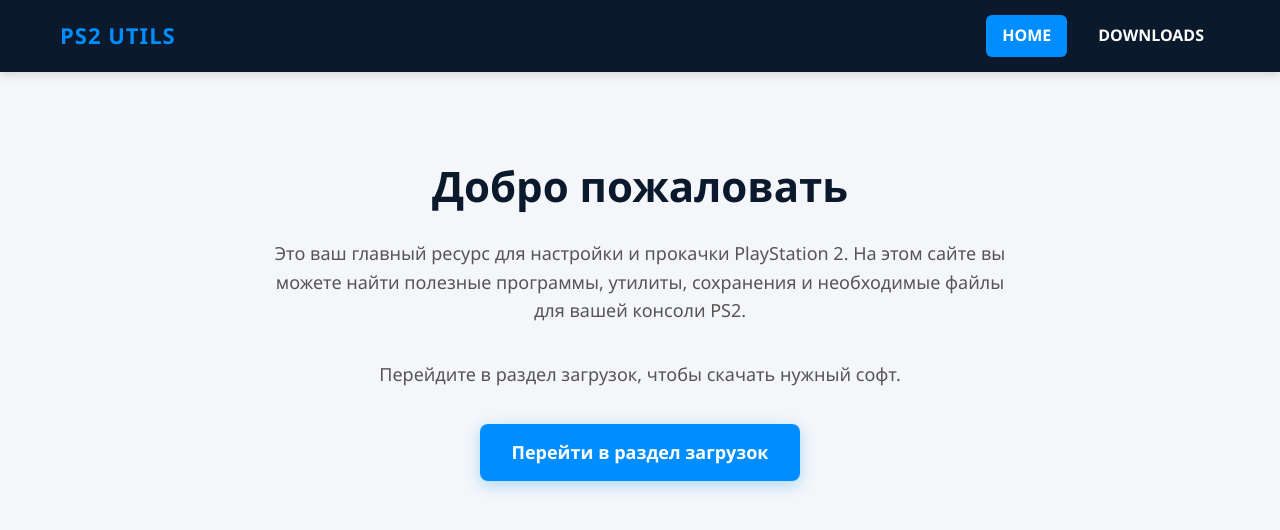
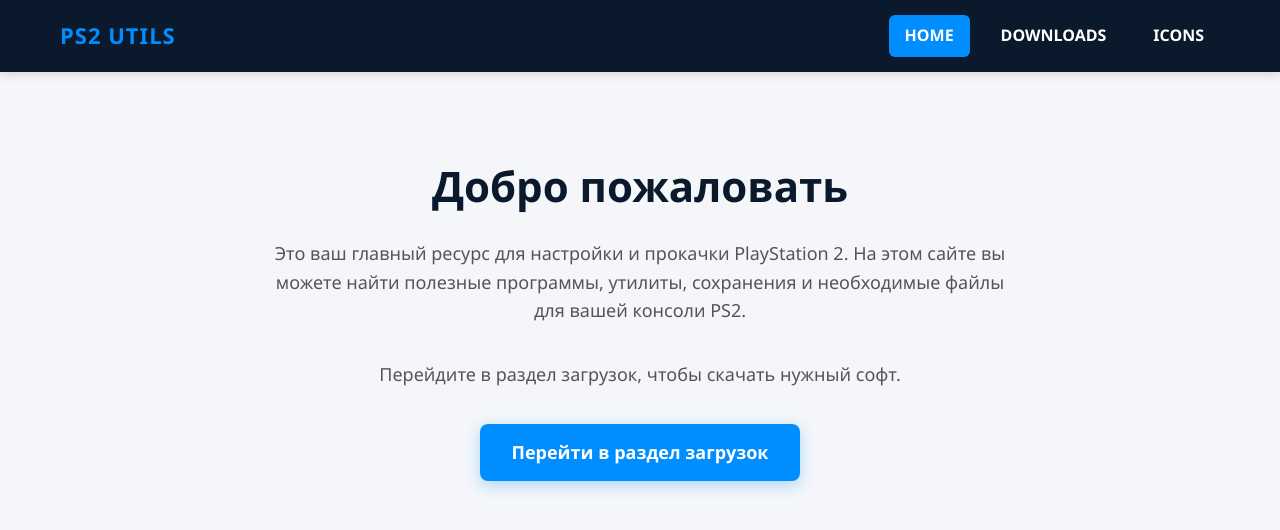
Before and after one commit to ananasd65F/ps2utils, a plain HTML site: page index.html in a window 1280 px wide. Drawn offline with Linux system fonts and the light colour scheme.

Commit message:
Update index.html
<div class="nav-links">
    <a href="index.html" class="active">HOME</a>
    <a href="downloads/DOWNLOADS.html">DOWNLOADS</a>
    <a href="downloads/ps2icons.html">ICONS</a>
</div>

```diff
--- a/index.html
+++ b/index.html
@@ -33,7 +33,9 @@
             <div class="nav-links">
                 <a href="index.html" class="active">HOME</a>
                 <a href="downloads/DOWNLOADS.html">DOWNLOADS</a>
+                <a href="downloads/ps2icons.html">ICONS</a>
             </div>
+
         </nav>
     </header>
 
```
